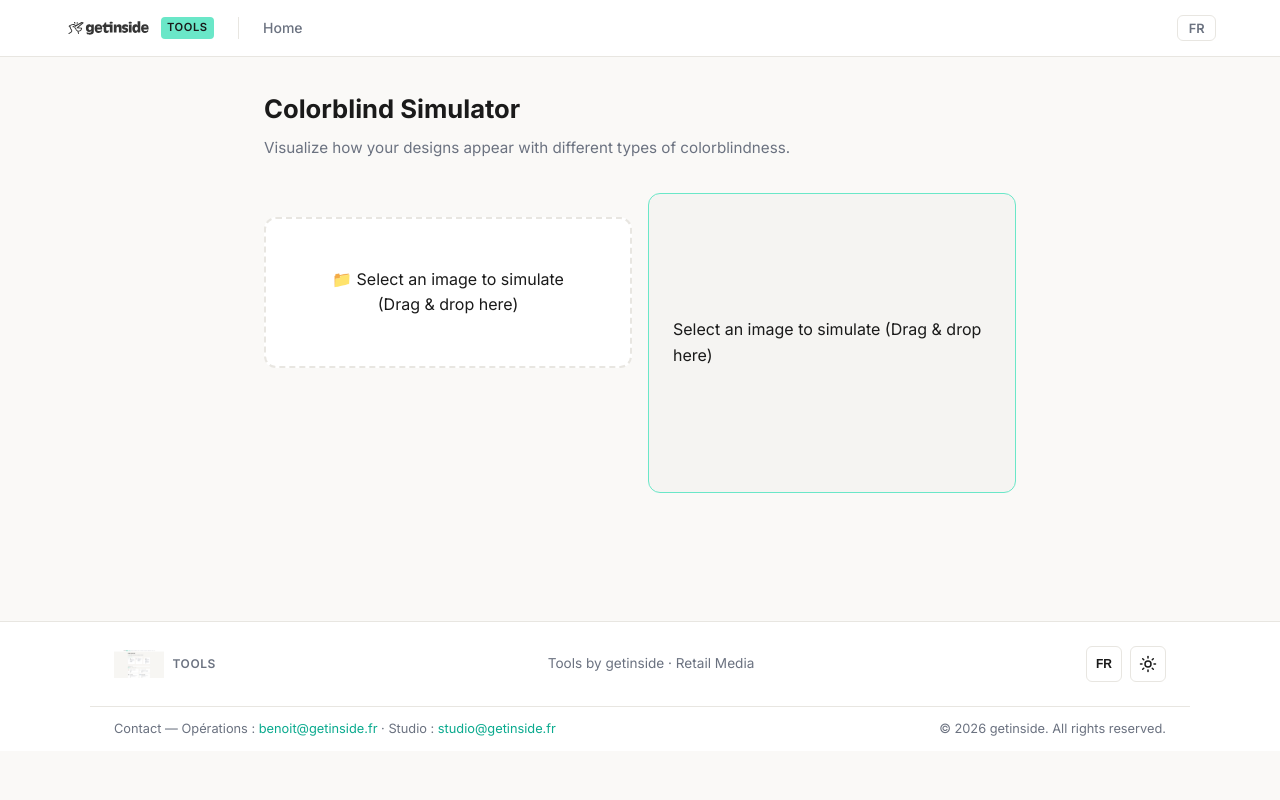
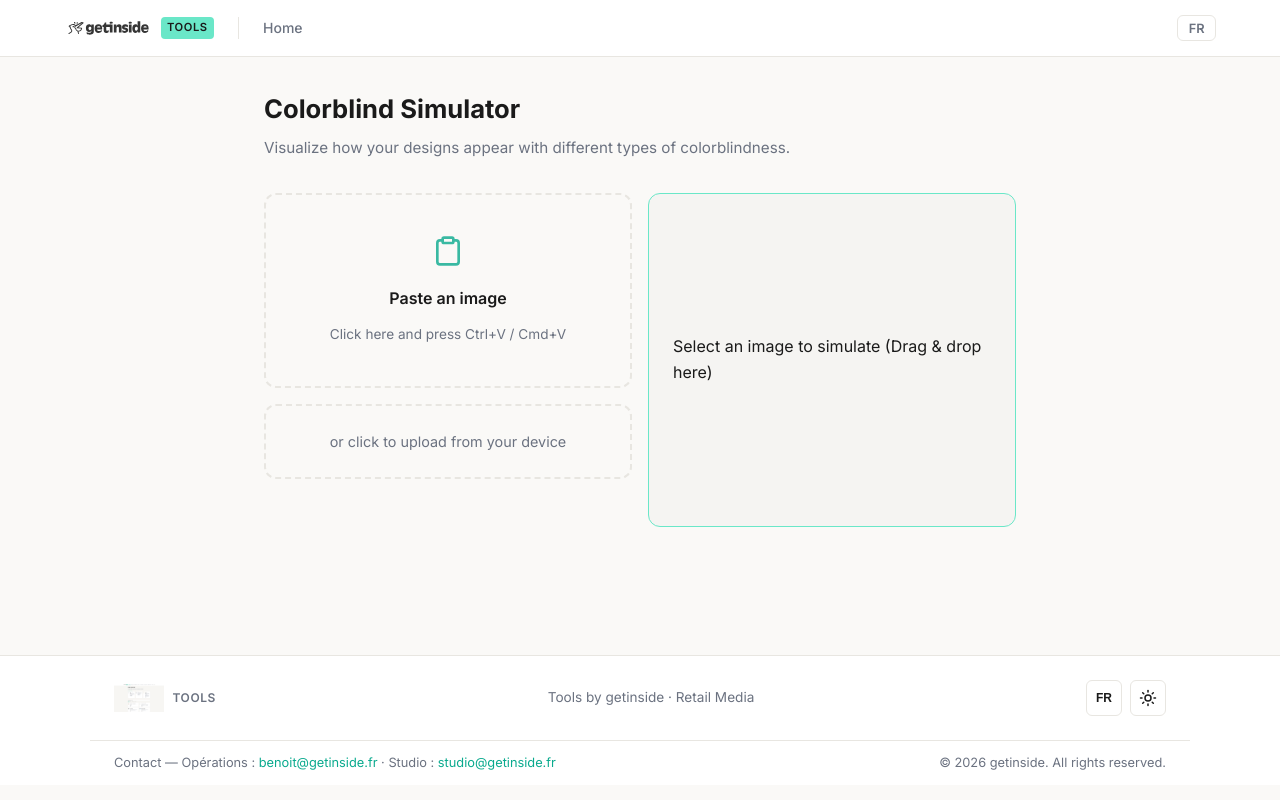
Before and after one commit to getinside-ops/tools, a Vue app: page /#/colorblind in a window 1280 px wide. Built offline with nearby package versions, Linux system fonts and the light colour scheme.

Commit message:
feat: standardize image upload across all image tools
Co-authored-by: Qwen-Coder <qwen-coder@alibabacloud.com>

```diff
--- a/src/views/ColorblindView.vue
+++ b/src/views/ColorblindView.vue
@@ -8,10 +8,11 @@
     <div class="gi-grid">
       <!-- Controls -->
       <div class="gi-field">
-        <div v-if="!imageUrl" class="gi-result" style="border: 2px dashed var(--gi-border); cursor: pointer; text-align: center; padding: 3rem;" @click="fileInput?.click()">
-          <p>📁 {{ t('colorblind.upload') }}</p>
-          <input ref="fileInput" type="file" hidden accept="image/*" @change="handleFile" />
-        </div>
+        <GiImageUpload
+          v-if="!imageUrl"
+          @upload="handleImageUpload"
+          @error="handleError"
+        />
 
         <div v-else>
           <button class="gi-btn-ghost" style="width: 100%; margin-bottom: 1.5rem" @click="reset">{{ t('imageCropper.reset') }}</button>
@@ -55,19 +56,17 @@
 import { ref, computed } from 'vue'
 import { useI18n } from 'vue-i18n'
 import { getColorMatrix, type ColorBlindType } from '../composables/useColorblind'
+import GiImageUpload from '../components/GiImageUpload.vue'
 
 const { t } = useI18n()
 
-const fileInput = ref<HTMLInputElement | null>(null)
 const imageUrl = ref('')
 const selectedType = ref<ColorBlindType>('normal')
 const types: ColorBlindType[] = ['normal', 'protanopia', 'deuteranopia', 'tritanopia', 'achromatopsia']
 
 const currentMatrix = computed(() => getColorMatrix(selectedType.value))
 
-function handleFile(e: Event) {
-  const file = (e.target as HTMLInputElement).files?.[0]
-  if (!file) return
+function handleImageUpload(file: File) {
   const reader = new FileReader()
   reader.onload = (ev) => {
     imageUrl.value = ev.target?.result as string
@@ -75,10 +74,14 @@ function handleFile(e: Event) {
   reader.readAsDataURL(file)
 }
 
+function handleError(error: string) {
+  console.error(error)
+  alert(error)
+}
+
 function reset() {
   imageUrl.value = ''
   selectedType.value = 'normal'
-  if (fileInput.value) fileInput.value.value = ''
 }
 </script>
 
--- a/src/views/MetadataView.vue
+++ b/src/views/MetadataView.vue
@@ -7,14 +7,10 @@
 
     <div class="gi-field">
       <!-- Upload Area -->
-      <div
-        class="gi-result"
-        style="border: 2px dashed var(--gi-border); cursor: pointer; text-align: center; padding: 3rem;"
-        @click="fileInput?.click()"
-      >
-        <p>📁 {{ t('metadata.upload') }}</p>
-        <input ref="fileInput" type="file" hidden accept="image/*" @change="handleFile" />
-      </div>
+      <GiImageUpload
+        @upload="handleImageUpload"
+        @error="handleError"
+      />
     </div>
 
     <div v-if="metadata" class="gi-result" style="margin-top: 2rem;">
@@ -49,17 +45,14 @@
 import { ref } from 'vue'
 import { useI18n } from 'vue-i18n'
 import { extractBasicMetadata, type ImageMetadata } from '../composables/useMetadata'
+import GiImageUpload from '../components/GiImageUpload.vue'
 
 const { t } = useI18n()
 
-const fileInput = ref<HTMLInputElement | null>(null)
 const metadata = ref<ImageMetadata | null>(null)
 const previewUrl = ref('')
 
-function handleFile(e: Event) {
-  const file = (e.target as HTMLInputElement).files?.[0]
-  if (!file) return
-
+function handleImageUpload(file: File) {
   metadata.value = extractBasicMetadata(file)
 
   const reader = new FileReader()
@@ -67,6 +60,11 @@ function handleFile(e: Event) {
     previewUrl.value = ev.target?.result as string
   }
   reader.readAsDataURL(file)
+}
+
+function handleError(error: string) {
+  console.error(error)
+  alert(error)
 }
 
 function formatSize(bytes: number): string {
--- a/src/views/PaletteView.vue
+++ b/src/views/PaletteView.vue
@@ -8,10 +8,11 @@
     <div class="gi-grid">
       <!-- Upload Area -->
       <div class="gi-field">
-        <div v-if="!imageUrl" class="gi-result" style="border: 2px dashed var(--gi-border); cursor: pointer; text-align: center; padding: 4rem;" @click="fileInput?.click()">
-          <p>📁 {{ t('palette.upload') }}</p>
-          <input ref="fileInput" type="file" hidden accept="image/*" @change="handleFile" />
-        </div>
+        <GiImageUpload
+          v-if="!imageUrl"
+          @upload="handleImageUpload"
+          @error="handleError"
+        />
 
         <div v-else>
           <button class="gi-btn-ghost" style="width: 100%; margin-bottom: 2rem" @click="reset">{{ t('imageCropper.reset') }}</button>
@@ -55,26 +56,28 @@
 import { ref } from 'vue'
 import { useI18n } from 'vue-i18n'
 import { extractDominantColors } from '../composables/usePalette'
+import GiImageUpload from '../components/GiImageUpload.vue'
 
 const { t } = useI18n()
 
-const fileInput = ref<HTMLInputElement | null>(null)
 const hiddenCanvas = ref<HTMLCanvasElement | null>(null)
 const previewImg = ref<HTMLImageElement | null>(null)
 const imageUrl = ref('')
 const extractedColors = ref<string[]>([])
 const copiedColor = ref('')
 
-function handleFile(e: Event) {
-  const file = (e.target as HTMLInputElement).files?.[0]
-  if (!file) return
-
+function handleImageUpload(file: File) {
   extractedColors.value = []
   const reader = new FileReader()
   reader.onload = (ev) => {
     imageUrl.value = ev.target?.result as string
   }
   reader.readAsDataURL(file)
+}
+
+function handleError(error: string) {
+  console.error(error)
+  alert(error)
 }
 
 function performExtraction() {
@@ -106,7 +109,6 @@ function reset() {
   imageUrl.value = ''
   extractedColors.value = []
   copiedColor.value = ''
-  if (fileInput.value) fileInput.value.value = ''
 }
 </script>
 
```
